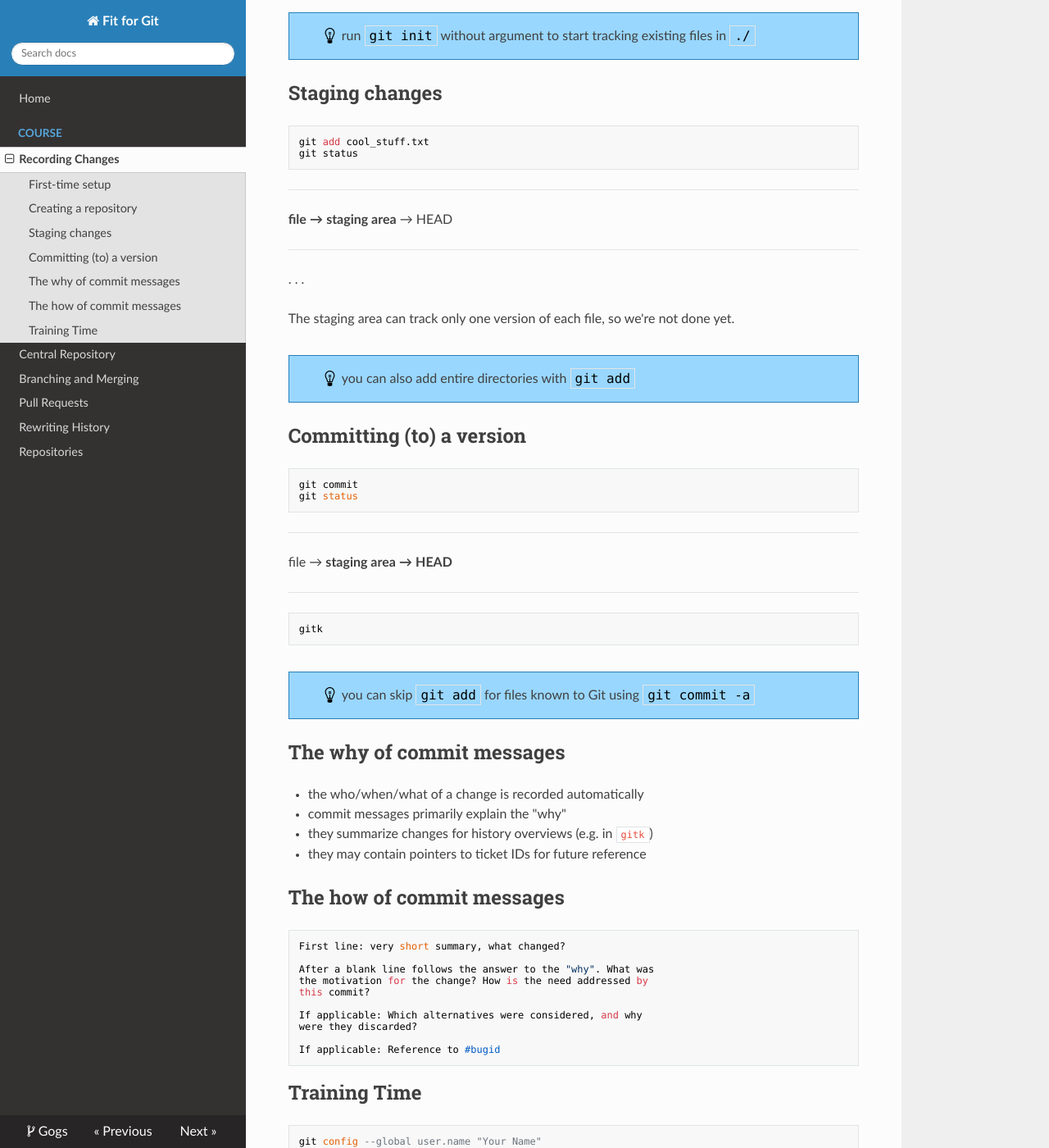
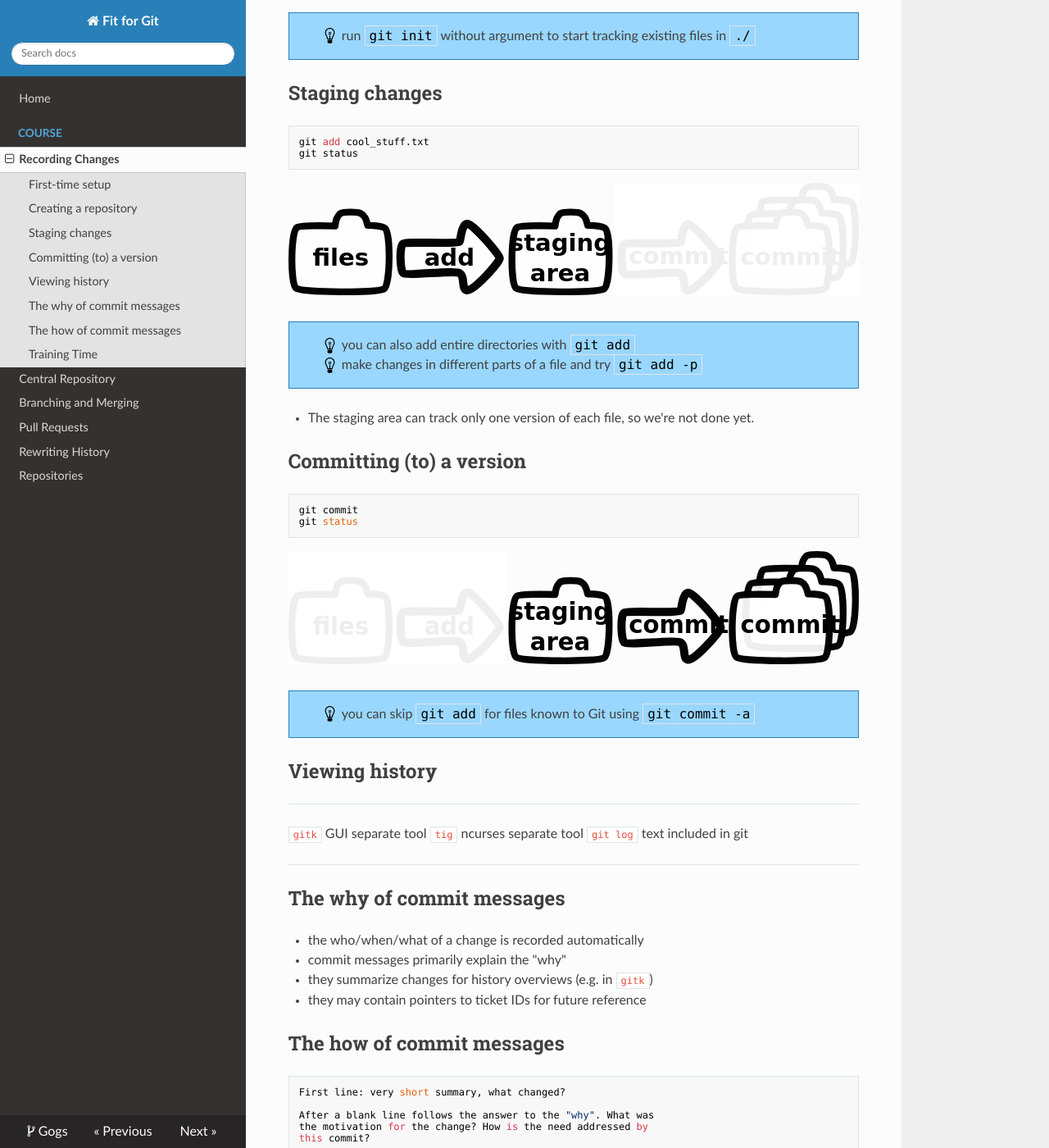
Before and after one commit to nome/FitForGit, an MkDocs documentation site: the page built from docs/01_recording_changes.md, in a window 1280 px wide and 1400 px high, scrolled down 669 px. Shown: the whole window at 82% size. Built offline with MkDocs 1.6.1, drawn with Linux system fonts in a browser that asks for light colours; nearby versions of some CDN libraries; old or Windows-style settings are respelled for this version of MkDocs.

Commit message:
Incremental improvements to content
Replace explanations for git-add and git-commit with figures. Add
gitk/tig/git-log overview slide. Small corrections.

```diff
--- a/docs/01_recording_changes.md
+++ b/docs/01_recording_changes.md
@@ -38,17 +38,16 @@ Staging changes
     git add cool_stuff.txt
     git status
 
--------- ---------- ---------------- ------ ----
-**file** **&rarr;** **staging area** &rarr; HEAD
--------- ---------- ---------------- ------ ----
-
-. . .
-
-The staging area can track only one version of each file, so we're not done yet.
+![](img/git-add.svg)
 
 <ul class="hints">
 <li> you can also add entire directories with <code>git add</code></li>
+<li> make changes in different parts of a file and try <code>git add -p</code></li>
 </ul>
+
+<div class="notes"><ul>
+<li>The staging area can track only one version of each file, so we're not done yet.</li>
+</ul></div>
 
 
 Committing (to) a version
@@ -57,15 +56,21 @@ Committing (to) a version
     git commit
     git status
 
----- ------ ---------------- ---------- --------
-file &rarr; **staging area** **&rarr;** **HEAD**
----- ------ ---------------- ---------- --------
-
-    gitk
+![](img/git-commit.svg)
 
 <ul class="hints">
 <li> you can skip <code>git add</code> for files known to Git using <code>git commit -a</code></li>
 </ul>
+
+
+Viewing history
+---------------
+
+--------- ------- ---------------
+`gitk`    GUI     separate tool
+`tig`     ncurses separate tool
+`git log` text    included in git
+--------- ------- ---------------
 
 
 The why of commit messages
--- a/docs/ffg.slides.css
+++ b/docs/ffg.slides.css
@@ -29,3 +29,8 @@ ul.hints li {
 .reveal h1 {
   font-size: 1.5em;
 }
+
+.reveal section img {
+  border: none;
+  box-shadow: none;
+}
```
Also changed, not shown: docs/02_central_repository.md (+4 -4 lines), docs/img/git-add.svg (added), docs/img/git-commit.svg (added).
